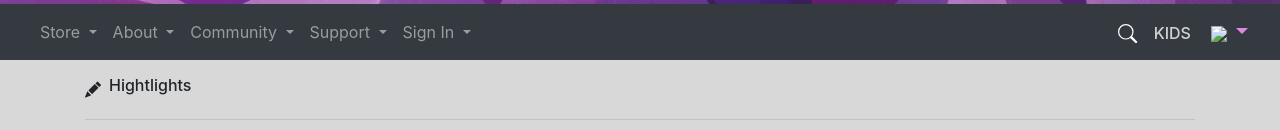
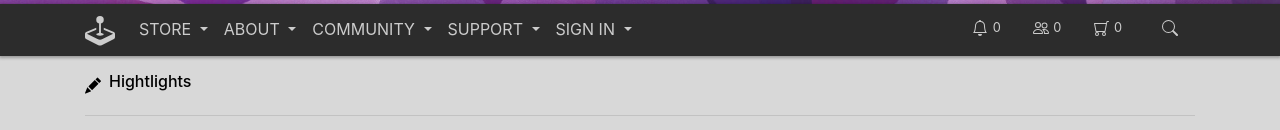
Before and after one commit to nostam/M2-Benchmark, a plain HTML site: page index.html in a window 1280 px wide. Shown: the top 130 px of the page. Drawn offline with nearby package versions, Linux system fonts and the light colour scheme; a script that the page names is missing.

Commit message:
nav and nav img

```diff
--- a/asset/index.js
+++ /dev/null
@@ -1,3 +0,0 @@
-section {
-	margin-botton: 2rem;
-}
--- a/asset/style.css
+++ b/asset/style.css
@@ -1,10 +1,12 @@
 body {
   background-color: #d8d8d8;
+  color: #000;
 }
 
 section {
   margin-bottom: 1rem;
 }
+
 .topline {
   margin: 0;
   height: 4px;
@@ -12,16 +14,36 @@ section {
 .topline img {
   z-index: 2;
   display: flex;
+}
+
+.gog-navbar {
+  height: 52px;
+  color: #ccc;
+  background-color: #2c2c2c;
+  box-shadow: 0px 1px 3px 1px rgba(0, 0, 0, 0.3);
+}
+.gog-navbar a {
+  color: #ccc;
+}
+.gog-navbar a:hover {
+  color: #fff;
+}
+.gov-navbar-brand {
   position: relative;
+  top: -4px;
+}
+ul.navbar-nav li.nav-item > span {
+  margin-top: 0.25rem;
+  font-size: 0.8rem;
 }
 .discriptive {
   color: #404040;
   font-weight: 300;
 }
-
-a {
+.discriptive a {
   color: #de8ae5;
 }
+
 .card {
   margin: 1rem;
   border: 1px solid green;
--- a/index.html
+++ b/index.html
@@ -23,14 +23,26 @@
       <div class="topline">
         <img src="./asset/bg.jpg" class="img-fluid w-100 h-100" />
       </div>
-      <nav class="navbar navbar-expand-md navbar-dark bg-dark text-dark">
-        <a class="navbar-brand" href="./index.html">
-          <symbol viewBox="0 0 34 31" id="icon-logo-gog"
-            ><path
-              class="cls-1"
-              d="M31,31H3a3,3,0,0,1-3-3V3A3,3,0,0,1,3,0H31a3,3,0,0,1,3,3V28A3,3,0,0,1,31,31ZM4,24.5A1.5,1.5,0,0,0,5.5,26H11V24H6.5a.5.5,0,0,1-.5-.5v-3a.5.5,0,0,1,.5-.5H11V18H5.5A1.5,1.5,0,0,0,4,19.5Zm8-18A1.5,1.5,0,0,0,10.5,5h-5A1.5,1.5,0,0,0,4,6.5v5A1.5,1.5,0,0,0,5.5,13H9V11H6.5a.5.5,0,0,1-.5-.5v-3A.5.5,0,0,1,6.5,7h3a.5.5,0,0,1,.5.5v6a.5.5,0,0,1-.5.5H4v2h6.5A1.5,1.5,0,0,0,12,14.5Zm0,13v5A1.5,1.5,0,0,0,13.5,26h5A1.5,1.5,0,0,0,20,24.5v-5A1.5,1.5,0,0,0,18.5,18h-5A1.5,1.5,0,0,0,12,19.5Zm9-13A1.5,1.5,0,0,0,19.5,5h-5A1.5,1.5,0,0,0,13,6.5v5A1.5,1.5,0,0,0,14.5,13h5A1.5,1.5,0,0,0,21,11.5Zm9,0A1.5,1.5,0,0,0,28.5,5h-5A1.5,1.5,0,0,0,22,6.5v5A1.5,1.5,0,0,0,23.5,13H27V11H24.5a.5.5,0,0,1-.5-.5v-3a.5.5,0,0,1,.5-.5h3a.5.5,0,0,1,.5.5v6a.5.5,0,0,1-.5.5H22v2h6.5A1.5,1.5,0,0,0,30,14.5ZM30,18H22.5A1.5,1.5,0,0,0,21,19.5V26h2V20.5a.5.5,0,0,1,.5-.5h1v6h2V20H28v6h2ZM18.5,11h-3a.5.5,0,0,1-.5-.5v-3a.5.5,0,0,1,.5-.5h3a.5.5,0,0,1,.5.5v3A.5.5,0,0,1,18.5,11Zm-4,9h3a.5.5,0,0,1,.5.5v3a.5.5,0,0,1-.5.5h-3a.5.5,0,0,1-.5-.5v-3A.5.5,0,0,1,14.5,20Z"
-            ></path
-          ></symbol>
+      <nav class="navbar navbar-expand-md gog-navbar">
+        <div class="container justify-content-between">
+          <div class="d-flex flex-wrap">
+            <a class="navbar-brand gog-navbar-brand" href="./index.html">
+              <svg
+                width="1.5em"
+                height="1.5em"
+                viewBox="0 0 16 16"
+                class="bi bi-joystick"
+                fill="currentColor"
+                xmlns="http://www.w3.org/2000/svg"
+              >
+                <path
+                  d="M7.106 15.553L.553 12.276A1 1 0 0 1 0 11.382V9.471a1 1 0 0 1 .606-.89L6 6.269v1.088L1 9.5l5.658 2.83a3 3 0 0 0 2.684 0L15 9.5l-5-2.143V6.27l5.394 2.312a1 1 0 0 1 .606.89v1.911a1 1 0 0 1-.553.894l-6.553 3.277a2 2 0 0 1-1.788 0z"
+                />
+                <path fill-rule="evenodd" d="M7.5 9.5v-6h1v6h-1z" />
+                <path
+                  d="M10 9.75c0 .414-.895.75-2 .75s-2-.336-2-.75S6.895 9 8 9s2 .336 2 .75zM10 2a2 2 0 1 1-4 0 2 2 0 0 1 4 0z"
+                />
+              </svg>
             </a>
             <button
               class="navbar-toggler"
@@ -44,7 +56,10 @@
               <span class="navbar-toggler-icon"></span>
             </button>
 
-        <div class="collapse navbar-collapse" id="navbarSupportedContent">
+            <div
+              class="collapse navbar-collapse"
+              id="navbarSupportedContent"
+            ></div>
             <ul class="navbar-nav mr-auto">
               <li class="nav-item dropdown">
                 <a
@@ -56,7 +71,7 @@
                   aria-haspopup="true"
                   aria-expanded="false"
                 >
-                Store
+                  STORE
                 </a>
                 <div class="dropdown-menu" aria-labelledby="navbarDropdown">
                   <a class="dropdown-item" href="#">Action</a>
@@ -75,7 +90,7 @@
                   aria-haspopup="true"
                   aria-expanded="false"
                 >
-                About
+                  ABOUT
                 </a>
                 <div class="dropdown-menu" aria-labelledby="navbarDropdown">
                   <a class="dropdown-item" href="#">Action</a>
@@ -94,7 +109,7 @@
                   aria-haspopup="true"
                   aria-expanded="false"
                 >
-                Community
+                  COMMUNITY
                 </a>
                 <div class="dropdown-menu" aria-labelledby="navbarDropdown">
                   <a class="dropdown-item" href="#">Action</a>
@@ -113,7 +128,7 @@
                   aria-haspopup="true"
                   aria-expanded="false"
                 >
-                Support
+                  SUPPORT
                 </a>
                 <div class="dropdown-menu" aria-labelledby="navbarDropdown">
                   <a class="dropdown-item" href="#">Action</a>
@@ -132,7 +147,7 @@
                   aria-haspopup="true"
                   aria-expanded="false"
                 >
-                Sign In
+                  SIGN IN
                 </a>
                 <div class="dropdown-menu" aria-labelledby="navbarDropdown">
                   <a class="dropdown-item" href="#">Action</a>
@@ -142,16 +157,68 @@
                 </div>
               </li>
             </ul>
-          <ul class="navbar-nav ml-auto">
-            <!--search / hidden on settings-->
-            <div id="navRight" class="row mr-auto mt-2">
-              <li class="nav-item mx-2">
+          </div>
+          <ul class="navbar-nav">
+            <div class="row mb-2">
+              <li class="nav-item mx-3">
                 <svg
-                  width="1.2em"
-                  height="1.2em"
+                  width="1em"
+                  height="1em"
+                  viewBox="0 0 16 16"
+                  class="bi bi-bell"
+                  fill="#ccc"
+                  xmlns="http://www.w3.org/2000/svg"
+                >
+                  <path d="M8 16a2 2 0 0 0 2-2H6a2 2 0 0 0 2 2z" />
+                  <path
+                    fill-rule="evenodd"
+                    d="M8 1.918l-.797.161A4.002 4.002 0 0 0 4 6c0 .628-.134 2.197-.459 3.742-.16.767-.376 1.566-.663 2.258h10.244c-.287-.692-.502-1.49-.663-2.258C12.134 8.197 12 6.628 12 6a4.002 4.002 0 0 0-3.203-3.92L8 1.917zM14.22 12c.223.447.481.801.78 1H1c.299-.199.557-.553.78-1C2.68 10.2 3 6.88 3 6c0-2.42 1.72-4.44 4.005-4.901a1 1 0 1 1 1.99 0A5.002 5.002 0 0 1 13 6c0 .88.32 4.2 1.22 6z"
+                  />
+                </svg>
+                <span>0</span>
+              </li>
+              <li class="nav-item mx-3">
+                <svg
+                  style="transform: scale(-1, 1)"
+                  width="1em"
+                  height="1em"
+                  viewBox="0 0 16 16"
+                  class="bi bi-people"
+                  fill="#ccc"
+                  xmlns="http://www.w3.org/2000/svg"
+                >
+                  <path
+                    fill-rule="evenodd"
+                    d="M15 14s1 0 1-1-1-4-5-4-5 3-5 4 1 1 1 1h8zm-7.978-1h7.956a.274.274 0 0 0 .014-.002l.008-.002c-.002-.264-.167-1.03-.76-1.72C13.688 10.629 12.718 10 11 10c-1.717 0-2.687.63-3.24 1.276-.593.69-.759 1.457-.76 1.72a1.05 1.05 0 0 0 .022.004zM11 7a2 2 0 1 0 0-4 2 2 0 0 0 0 4zm3-2a3 3 0 1 1-6 0 3 3 0 0 1 6 0zM6.936 9.28a5.88 5.88 0 0 0-1.23-.247A7.35 7.35 0 0 0 5 9c-4 0-5 3-5 4 0 .667.333 1 1 1h4.216A2.238 2.238 0 0 1 5 13c0-1.01.377-2.042 1.09-2.904.243-.294.526-.569.846-.816zM4.92 10c-1.668.02-2.615.64-3.16 1.276C1.163 11.97 1 12.739 1 13h3c0-1.045.323-2.086.92-3zM1.5 5.5a3 3 0 1 1 6 0 3 3 0 0 1-6 0zm3-2a2 2 0 1 0 0 4 2 2 0 0 0 0-4z"
+                  />
+                </svg>
+                <span>0</span>
+              </li>
+              <li class="nav-item mx-3">
+                <svg
+                  style="transform: scale(-1, 1)"
+                  width="1em"
+                  height="1em"
+                  viewBox="0 0 16 16"
+                  class="bi bi-cart"
+                  fill="#ccc"
+                  xmlns="http://www.w3.org/2000/svg"
+                >
+                  <path
+                    fill-rule="evenodd"
+                    d="M0 1.5A.5.5 0 0 1 .5 1H2a.5.5 0 0 1 .485.379L2.89 3H14.5a.5.5 0 0 1 .491.592l-1.5 8A.5.5 0 0 1 13 12H4a.5.5 0 0 1-.491-.408L2.01 3.607 1.61 2H.5a.5.5 0 0 1-.5-.5zM3.102 4l1.313 7h8.17l1.313-7H3.102zM5 12a2 2 0 1 0 0 4 2 2 0 0 0 0-4zm7 0a2 2 0 1 0 0 4 2 2 0 0 0 0-4zm-7 1a1 1 0 1 0 0 2 1 1 0 0 0 0-2zm7 0a1 1 0 1 0 0 2 1 1 0 0 0 0-2z"
+                  />
+                </svg>
+                <span>0</span>
+              </li>
+
+              <li class="nav-item mx-4 pr-2">
+                <svg
+                  width="1em"
+                  height="1em"
                   viewBox="0 0 16 16"
                   class="bi bi-search"
-                  fill="white"
+                  fill="#ccc"
                   xmlns="http://www.w3.org/2000/svg"
                 >
                   <path
@@ -164,56 +231,7 @@
                   />
                 </svg>
               </li>
-              <li class="nav-item">
-                <div
-                  id="navbar-userID"
-                  class="nav-item h6 mx-2 mt-1"
-                  style="color: #d3d3d3"
-                >
-                  KIDS
             </div>
-              </li>
-              <!-- bell--->
-              <!-- <li class="nav-item mx-2">
-                <svg
-                  width="1.2em"
-                  height="1.2em"
-                  viewBox="0 0 16 16"
-                  class="bi bi-bell-fill"
-                  fill="white"
-                  xmlns="http://www.w3.org/2000/svg"
-                >
-                  <path
-                    d="M8 16a2 2 0 0 0 2-2H6a2 2 0 0 0 2 2zm.995-14.901a1 1 0 1 0-1.99 0A5.002 5.002 0 0 0 3 6c0 1.098-.5 6-2 7h14c-1.5-1-2-5.902-2-7 0-2.42-1.72-4.44-4.005-4.901z"
-                  />
-                </svg>
-              </li> -->
-            </div>
-            <li class="navbar-brand nav-item dropdown ml-2">
-              <a
-                class="dropdown-toggle"
-                href="./settings.html"
-                id="navbarDropdown"
-                role="button"
-                data-toggle="dropdown"
-                aria-haspopup="true"
-                aria-expanded="false"
-              >
-                <img class="img-fluid mx-1" src="img/kids.png" width="32px"
-              /></a>
-              <div
-                id="navbarUserMenu"
-                class="dropdown-menu bg-dark"
-                aria-labelledby="navbarDropdown"
-              >
-                <a class="dropdown-item bg-dark text-white" href="#">Strive</a>
-                <a class="dropdown-item bg-dark text-white" href="./edit.html"
-                  >Account</a
-                >
-                <div class="dropdown-divider"></div>
-                <a class="dropdown-item bg-dark text-white" href="#">Logout</a>
-              </div>
-            </li>
           </ul>
         </div>
       </nav>
```
Lines whose indentation alone changed are shown as unchanged.
